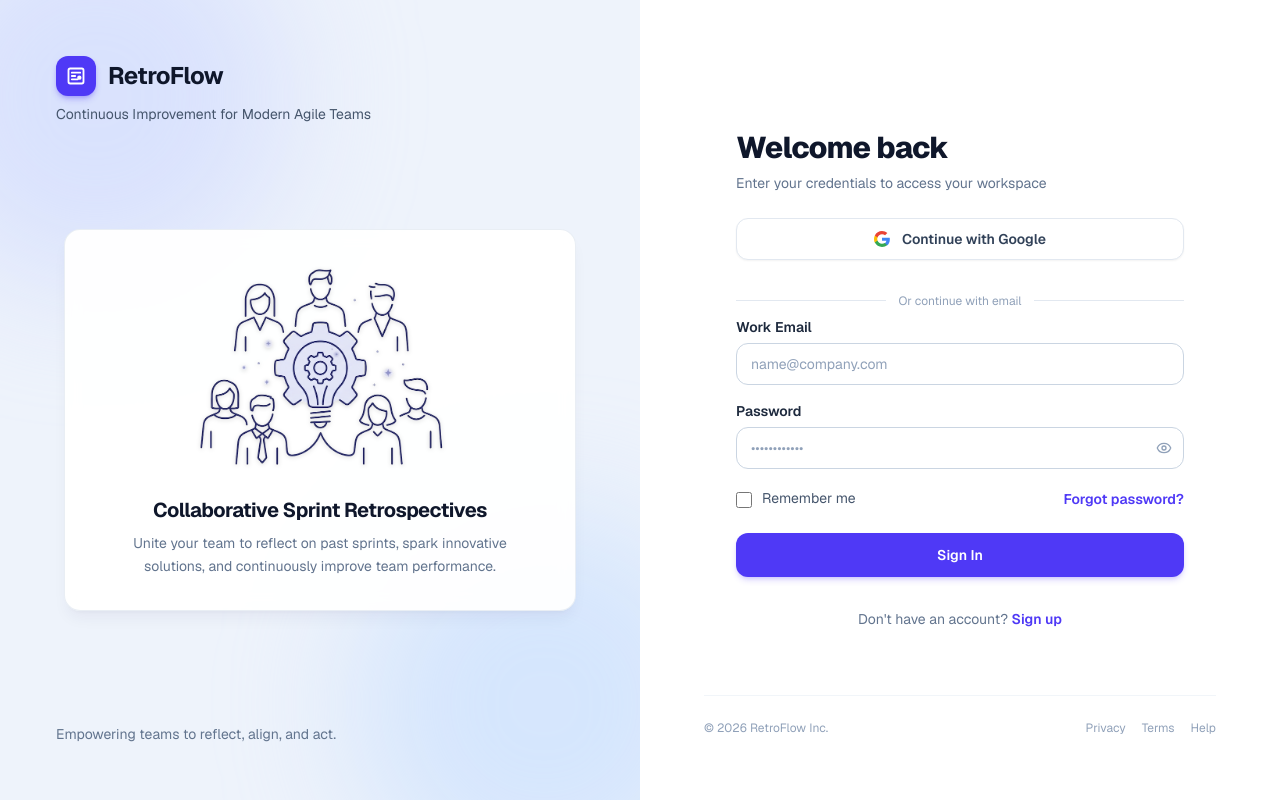
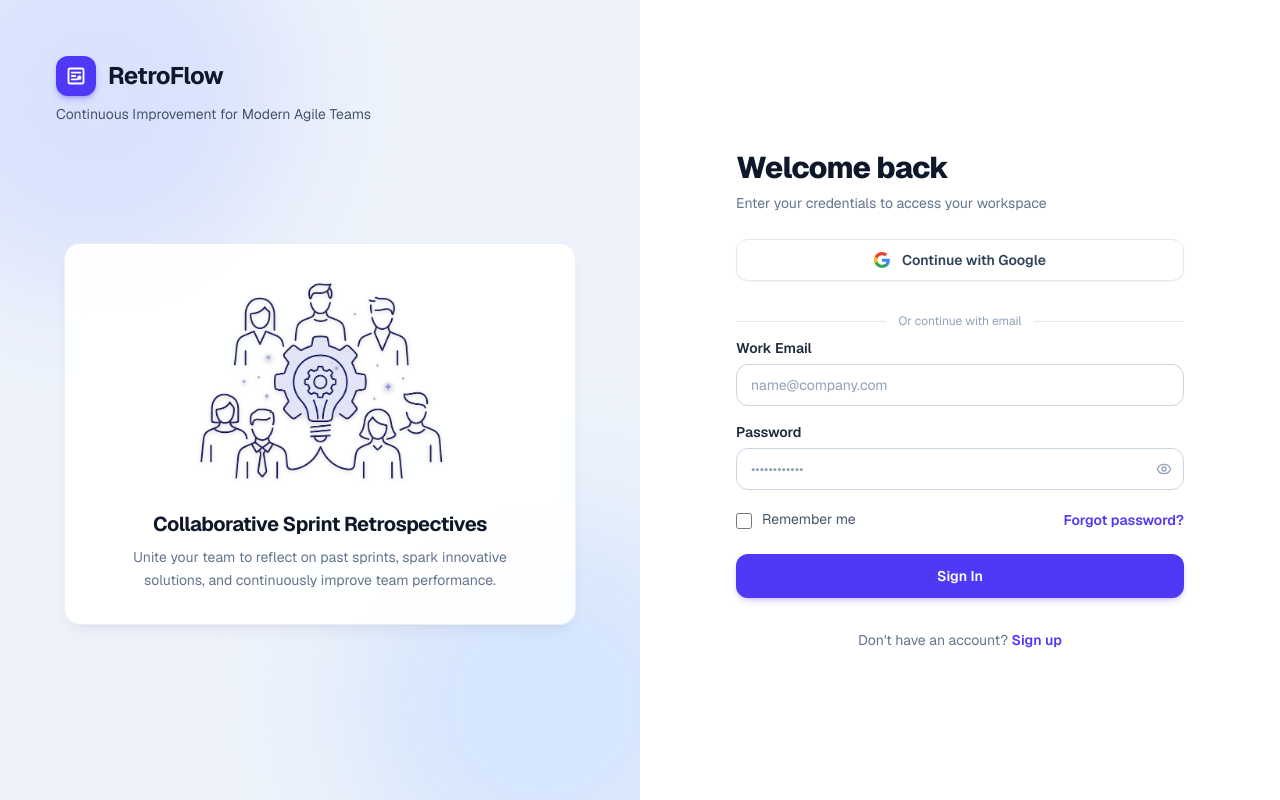
Before and after one commit to gopalgohil/RetroFlow, a Next.js app in the folder client/: page /login in a window 1280 px wide. Built offline with nearby package versions, Linux system fonts and the light colour scheme; no server answers.

Commit message:
style: remove bottom tagline and footer from auth screens

```diff
--- a/client/src/app/(auth)/layout.tsx
+++ b/client/src/app/(auth)/layout.tsx
@@ -51,16 +51,6 @@ export default function AuthLayout({
         <div className="my-auto py-4 flex items-center justify-center">
           {children}
         </div>
-
-        {/* Mobile / General Footer */}
-        <div className="pt-6 border-t border-slate-100 flex items-center justify-between text-xs text-slate-400">
-          <span>© {new Date().getFullYear()} RetroFlow Inc.</span>
-          <div className="flex gap-4">
-            <a href="#" className="hover:text-slate-600">Privacy</a>
-            <a href="#" className="hover:text-slate-600">Terms</a>
-            <a href="#" className="hover:text-slate-600">Help</a>
-          </div>
-        </div>
       </div>
     </div>
   );
--- a/client/src/components/auth/AuthShowcase.tsx
+++ b/client/src/components/auth/AuthShowcase.tsx
@@ -77,13 +77,6 @@ export const AuthShowcase: React.FC<AuthShowcaseProps> = ({
           </div>
         </div>
       </div>
-
-      {/* Bottom Tagline */}
-      <div className="relative z-10 pt-2">
-        <p className="text-xs sm:text-sm text-slate-500 font-normal">
-          {tagline}
-        </p>
-      </div>
     </div>
   );
 };
```
